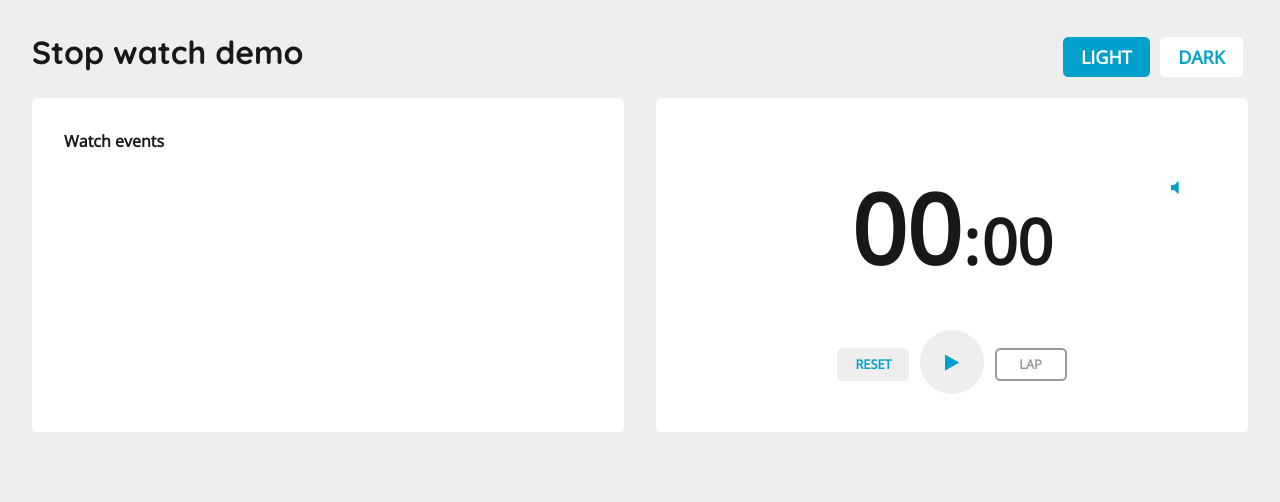
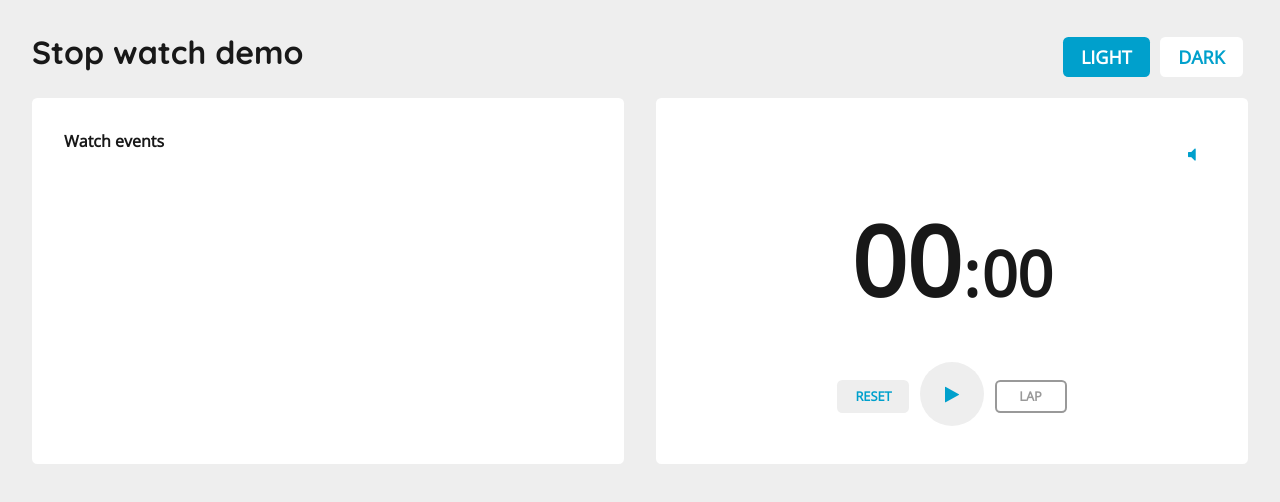
Before and after one commit to nihlton/SimpleStopWatch, a React (Create React App) app: page / in a window 1280 px wide. Shown: the top 502 px of the page. Built offline with nearby package versions, Linux system fonts and the light colour scheme.

Commit message:
adjust CSS for speech toggle button

```diff
--- a/src/components/StopWatch/StopWatch.tsx
+++ b/src/components/StopWatch/StopWatch.tsx
@@ -127,13 +127,13 @@ const StopWatch:FunctionComponent<StopWatchProps> = function(props) {
     <div ref={readLapRef} className='sr-only' aria-live='assertive'/>
 
     {supportsSpeechSynthesis && <button
-      className='speak-toggle'
+      className='speak-toggle icon'
       onClick={() => setSpeakTime(!speakTime)}>
       {speakTime ? <i className='fa fa-volume-up' /> : <i className='fa fa-volume-off' />}
       <span className='sr-only'>toggle speech synthesis</span>
     </button>}
 
-    <time className='time-display large-margin-top' role='timer' >
+    <time className='time-display x-large-padding-top' role='timer' >
       <div ref={displayTimeRef} >
         <span className='seconds' >00</span>
         <span className='second-tenths'>00</span>
--- a/src/styles/buttons.scss
+++ b/src/styles/buttons.scss
@@ -57,6 +57,11 @@ button, .button {
     --color2: var(--background); // background
   }
 
+  &.icon {
+    min-width: 2.375rem;
+    padding: .6rem;
+  }
+
   &.disabled,
   &[disabled] {
     --color1: var(--copy-color-semi);
```
